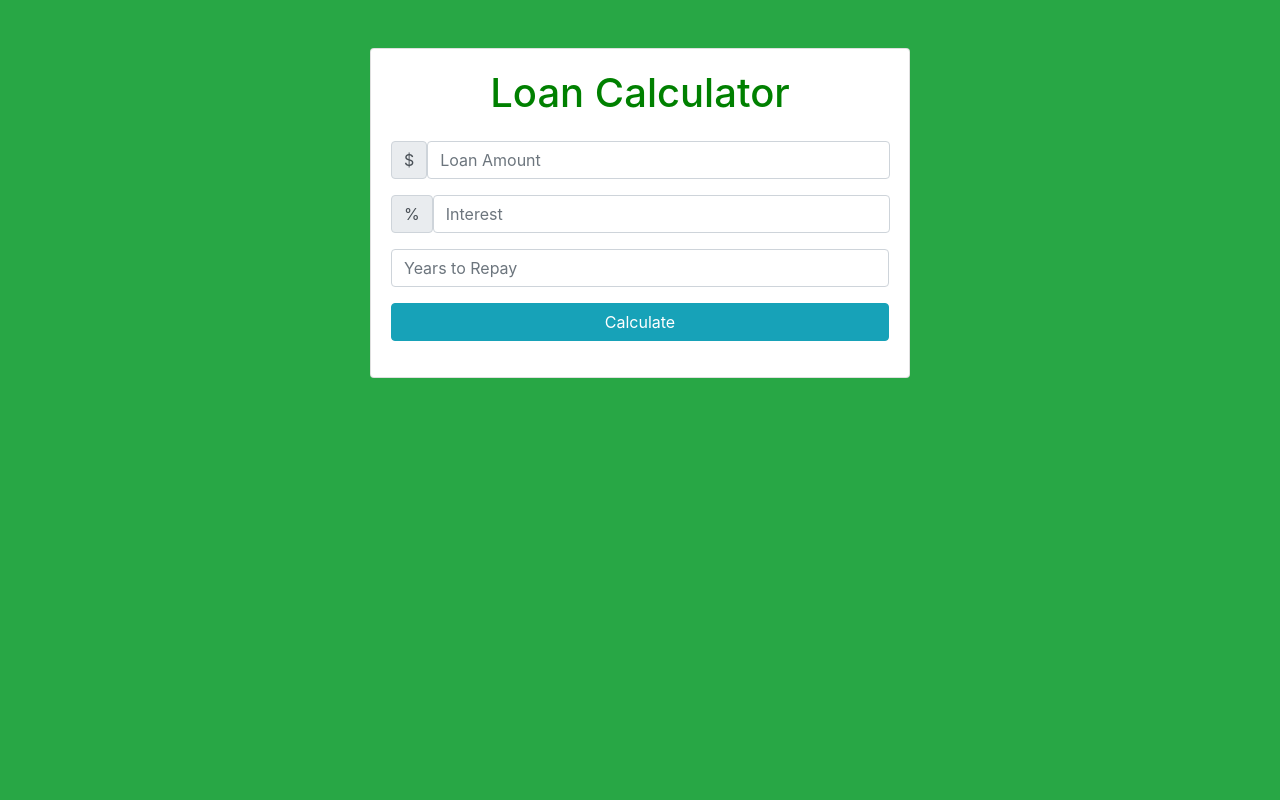
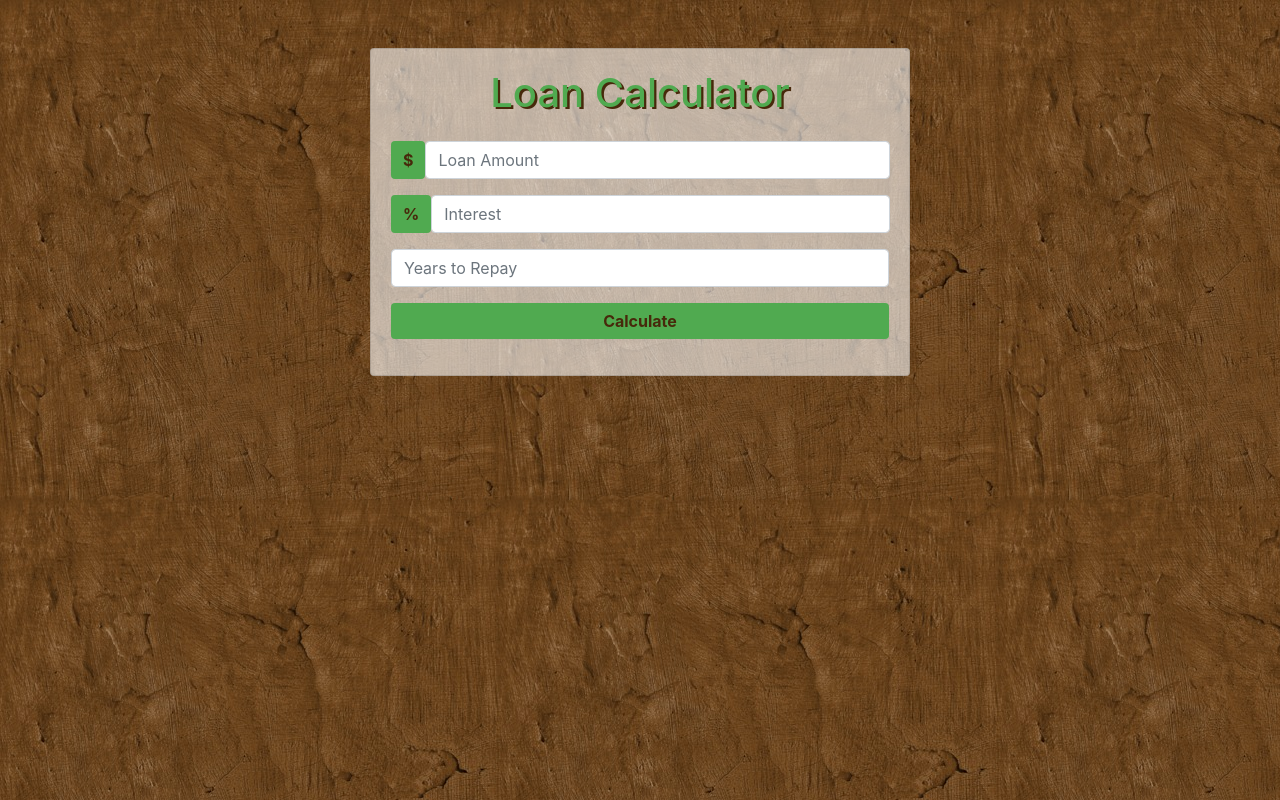
Before and after one commit to captnwalker/loan-calculator, a plain HTML site: page index.html in a window 1280 px wide. Drawn offline with nearby package versions, Linux system fonts and the light colour scheme.

Commit message:
polished UI

```diff
--- a/assets/css/style.css
+++ b/assets/css/style.css
@@ -3,5 +3,28 @@
 }
 
 h1, h5 {
-    color: green;
+    color: rgb(80, 170, 80);
+    text-shadow: 2.3px 2.3px rgb(71, 41, 11);
 }
+
+body {
+    background: url(../img/brown-bg.jpg);
+}
+
+.card {
+    background: rgba(255, 255, 255, .6);
+}
+
+.btn {
+    background: rgb(80, 170, 80);
+    color: rgb(71, 41, 11);
+    font-weight: 700;
+    border-style: none;
+}
+
+.input-group-text {
+    background: rgb(80, 170, 80);
+    color: rgb(71, 41, 11);
+    font-weight: 700;
+    border-style: none;
+}
--- a/index.html
+++ b/index.html
@@ -35,7 +35,7 @@
                                         <input type="number" class="form-control" id="years" placeholder="Years to Repay">
                                 </div>
                                 <div class="form-group">
-                                    <input type="submit" value="Calculate" class="btn btn-info btn-block">
+                                    <input type="submit" value="Calculate" class="btn btn-block">
                                 </div>
                         </form>
                         <!-- Loader -->
```
Also changed, not shown: assets/js/app.js (+5 -3 lines), assets/img/bg.jpg (added), assets/img/brown-bg.jpg (added).
